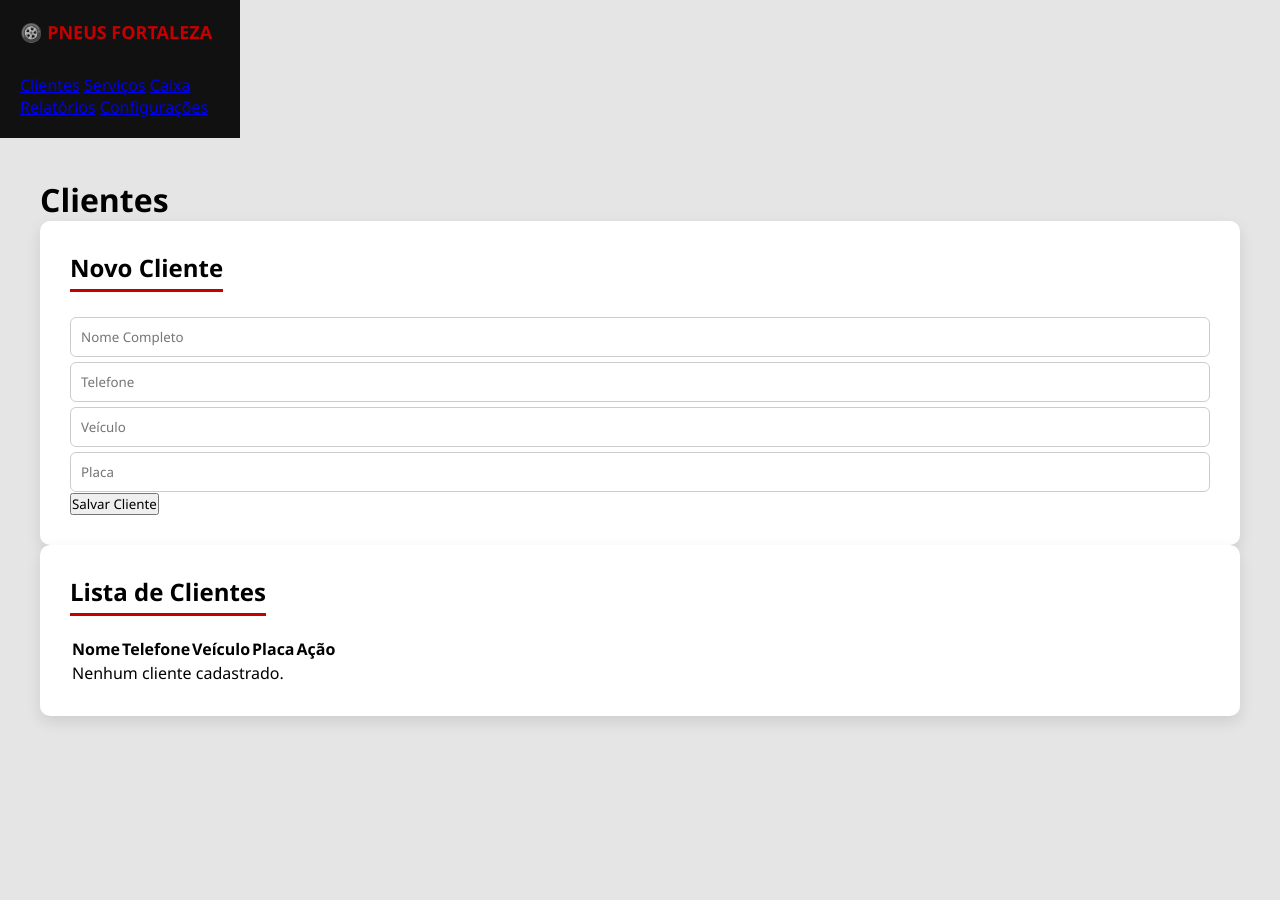
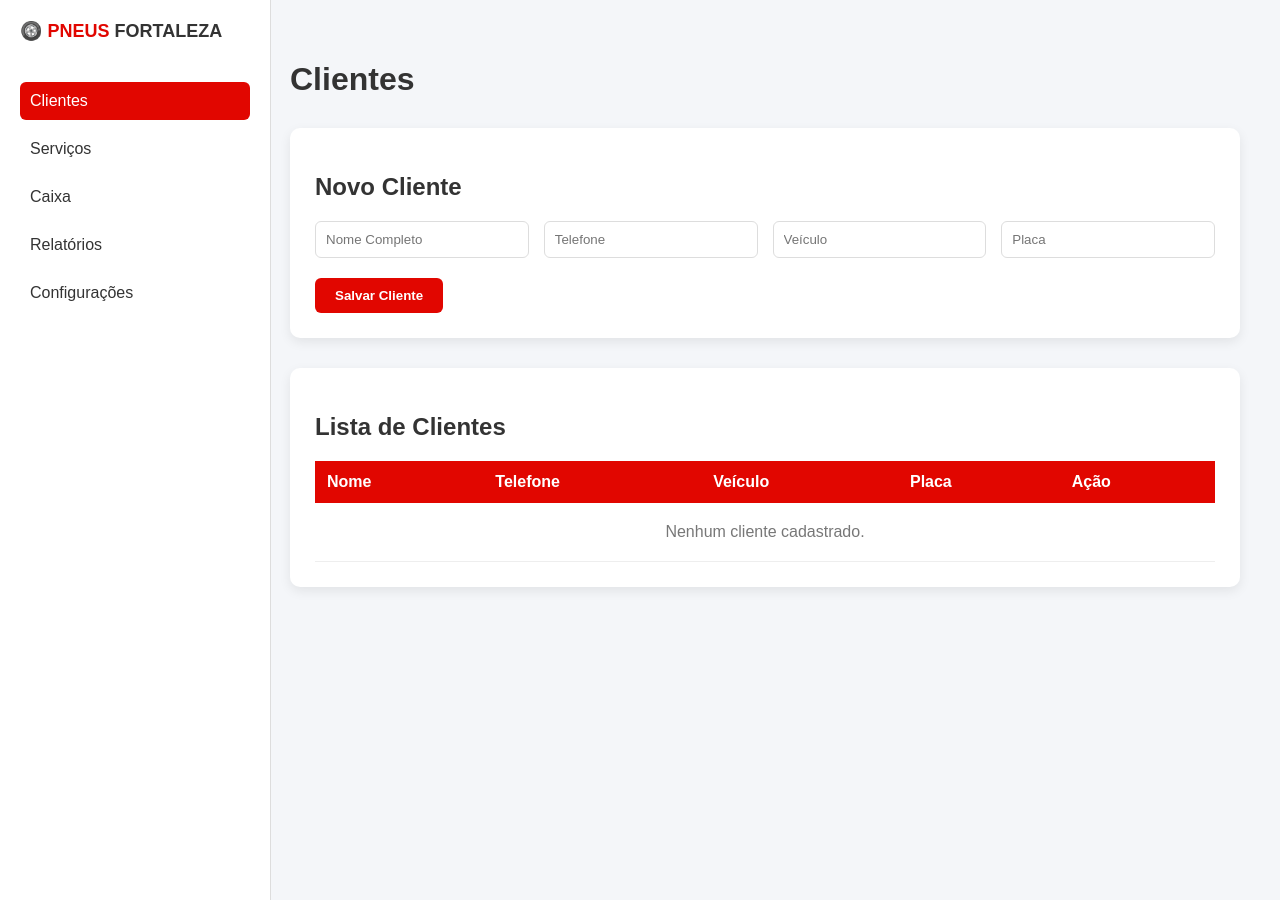
Before and after one commit to caiomero/pneus_fortaleza, a Flask app: page /clientes in a window 1280 px wide. Run offline with Flask 3, Linux system fonts and the light colour scheme; data that the repository does not hold is empty.

Commit message:
Update style.css

```diff
--- a/static/style.css
+++ b/static/style.css
@@ -1,141 +1,144 @@
-* {
+body {
     margin: 0;
-    padding: 0;
-    box-sizing: border-box;
-    font-family: 'Segoe UI', sans-serif;
+    font-family: Arial, sans-serif;
+    background: #f4f6f9;
+    color: #333;
 }
 
-body {
-    background-color: #e5e5e5;
+/* Layout */
+.layout {
+    display: flex;
 }
 
-.container {
-    display: flex;
+/* Sidebar */
+.sidebar {
+    width: 230px;
     height: 100vh;
-}
-
-/* SIDEBAR */
-.sidebar {
-    width: 240px;
-    background: #111111;
-    color: white;
+    background: white;
+    border-right: 1px solid #ddd;
     padding: 20px;
-    display: flex;
-    flex-direction: column;
+    position: fixed;
 }
 
 .logo {
     font-size: 18px;
     font-weight: bold;
-    color: #c40000;
+    margin-bottom: 40px;
+}
+
+.logo span {
+    color: #e10600;
+}
+
+.sidebar nav a {
+    display: block;
+    padding: 10px;
+    margin-bottom: 10px;
+    text-decoration: none;
+    color: #333;
+    border-radius: 6px;
+    transition: 0.2s;
+}
+
+.sidebar nav a:hover,
+.sidebar nav .active {
+    background: #e10600;
+    color: white;
+}
+
+/* Conteúdo */
+.content {
+    margin-left: 250px;
+    padding: 40px;
+    width: 100%;
+}
+
+.page-title {
     margin-bottom: 30px;
 }
 
-.sidebar ul {
-    list-style: none;
-    flex-grow: 1;
+/* Card */
+.card {
+    background: white;
+    padding: 25px;
+    border-radius: 10px;
+    box-shadow: 0 4px 12px rgba(0,0,0,0.08);
+    margin-bottom: 30px;
 }
 
-.sidebar ul li {
-    padding: 12px;
-    margin-bottom: 5px;
-    background: #1e1e1e;
+/* Form */
+.form-grid {
+    display: grid;
+    grid-template-columns: repeat(auto-fit, minmax(200px, 1fr));
+    gap: 15px;
+    margin-bottom: 20px;
+}
+
+input {
+    padding: 10px;
+    border: 1px solid #ddd;
+    border-radius: 6px;
+}
+
+input:focus {
+    outline: none;
+    border-color: #e10600;
+}
+
+.btn-primary {
+    background: #e10600;
+    color: white;
+    padding: 10px 20px;
+    border: none;
     border-radius: 6px;
     cursor: pointer;
-    transition: 0.3s;
+    font-weight: bold;
 }
 
-.sidebar ul li:hover,
-.sidebar ul li.active {
+.btn-primary:hover {
     background: #c40000;
 }
 
-.sair {
-    padding: 12px;
-    background: #1e1e1e;
-    text-align: center;
-    border-radius: 6px;
-    cursor: pointer;
+/* Tabela */
+table {
+    width: 100%;
+    border-collapse: collapse;
+    margin-top: 20px;
 }
 
-.sair:hover {
+thead {
+    background: #e10600;
+    color: white;
+}
+
+th, td {
+    padding: 12px;
+    text-align: left;
+}
+
+tbody tr {
+    border-bottom: 1px solid #eee;
+}
+
+tbody tr:hover {
+    background: #f9f9f9;
+}
+
+.btn-delete {
+    background: #e10600;
+    color: white;
+    padding: 6px 12px;
+    border-radius: 6px;
+    text-decoration: none;
+    font-size: 14px;
+}
+
+.btn-delete:hover {
     background: #c40000;
 }
 
-/* CONTEÚDO */
-.content {
-    flex: 1;
-    padding: 40px;
+.empty {
+    text-align: center;
+    padding: 20px;
+    color: #777;
 }
-
-/* TOPO */
-.topbar {
-    display: flex;
-    justify-content: space-between;
-    align-items: center;
-    margin-bottom: 20px;
-}
-
-/* CARD */
-.card {
-    background: white;
-    padding: 30px;
-    border-radius: 10px;
-    box-shadow: 0px 6px 15px rgba(0,0,0,0.1);
-}
-
-.card h2 {
-    margin-bottom: 20px;
-    border-bottom: 3px solid #c40000;
-    padding-bottom: 5px;
-    width: fit-content;
-}
-
-/* FORM */
-.grid {
-    display: grid;
-    grid-template-columns: repeat(2, 1fr);
-    gap: 20px;
-}
-
-label {
-    font-size: 14px;
-    font-weight: 600;
-}
-
-input, textarea {
-    width: 100%;
-    padding: 10px;
-    margin-top: 5px;
-    border: 1px solid #ccc;
-    border-radius: 6px;
-}
-
-textarea {
-    height: 120px;
-}
-
-.obs {
-    margin-top: 20px;
-}
-
-.btn-area {
-    margin-top: 20px;
-    text-align: center;
-}
-
-/* BOTÃO */
-.btn-vermelho {
-    background: #c40000;
-    color: white;
-    padding: 12px 25px;
-    border: none;
-    border-radius: 6px;
-    font-weight: bold;
-    cursor: pointer;
-    transition: 0.3s;
-}
-
-.btn-vermelho:hover {
-    background: #a30000;
-}
```
